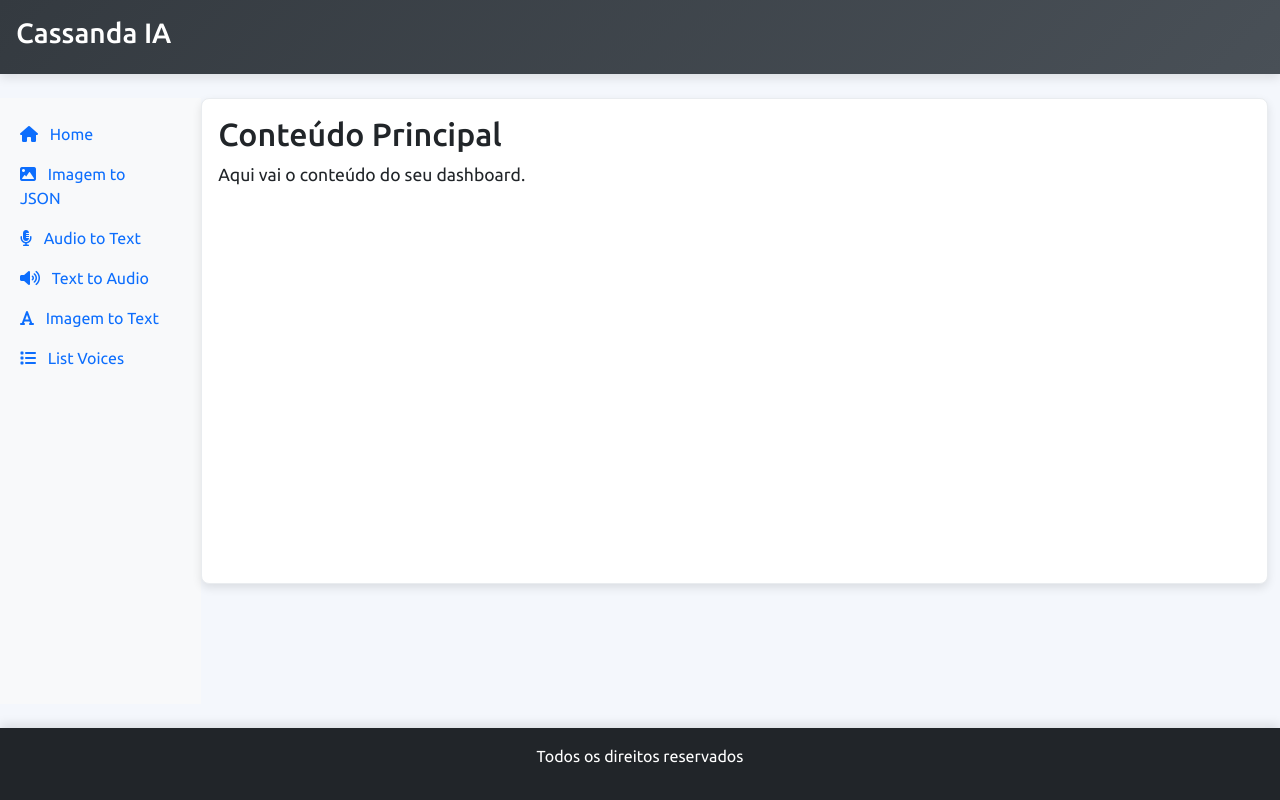
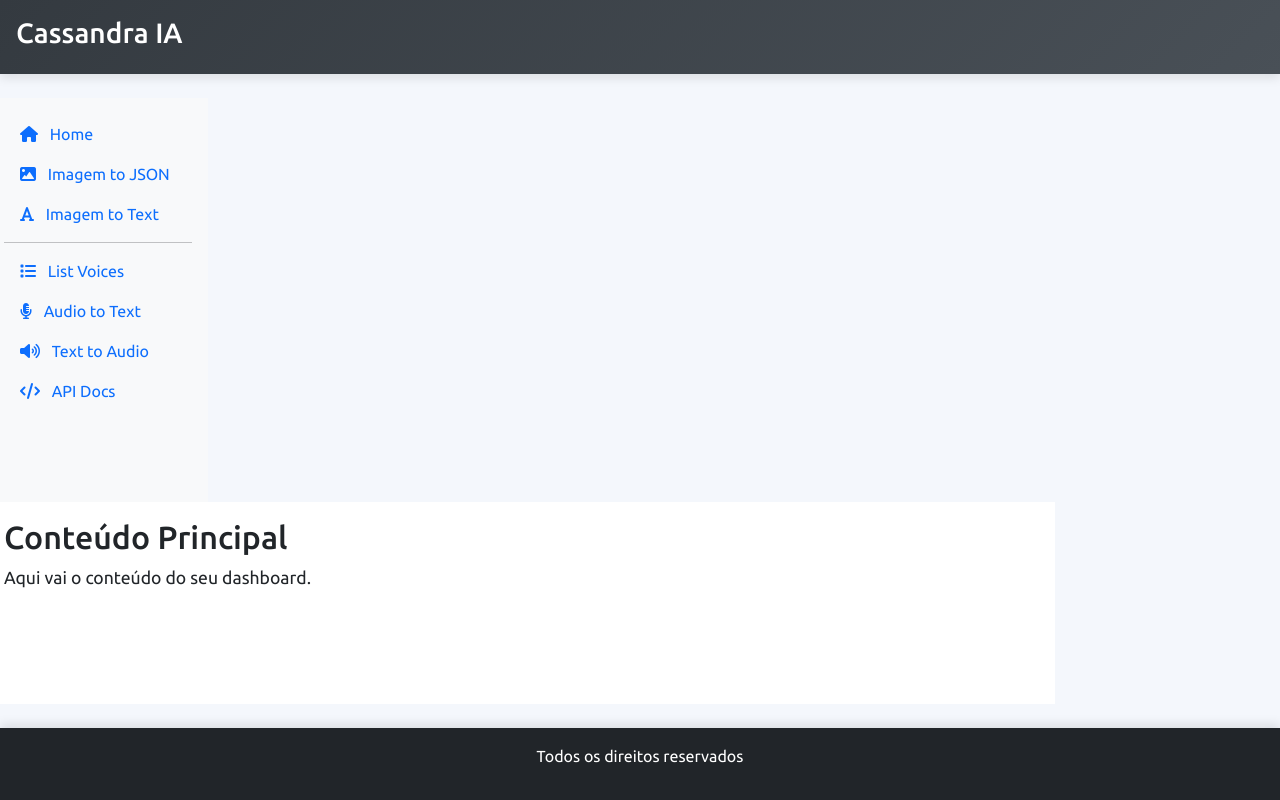
Before and after one commit to jhowbhz/machine-learning-api, a Flask app: page / in a window 1280 px wide. Run offline with Flask 3, Linux system fonts and the light colour scheme.

Commit message:
fix: template and readme name

```diff
--- a/app/static/style.css
+++ b/app/static/style.css
@@ -50,14 +50,9 @@
 
 /* Conteúdo principal com borda sutil e melhorias visuais */
 main {
-    height: calc(100% - 120px);
     overflow-y: auto;
     padding: 30px;
     background-color: #fff;
-    border-radius: 8px;
-    box-shadow: 0 4px 10px rgba(0, 0, 0, 0.1);
-    border: 1px solid #e9ecef; /* Adicionei uma borda sutil */
-    animation: fadeIn 0.3s ease-in-out; /* Tornei a animação mais rápida */
 }
 
 /* Estilização de textos no main */
--- a/app/templates/layout/header.html
+++ b/app/templates/layout/header.html
@@ -1,3 +1,3 @@
 <header class="bg-dark text-white p-3 mb-4">
-    <h3> <a href="/" target="_self" class="text-white text-decoration-none"> Cassanda IA</a> </h3>
+    <h3> <a href="/" target="_self" class="text-white text-decoration-none"> Cassandra IA</a> </h3>
 </header>
--- a/app/templates/layout/sidebar.html
+++ b/app/templates/layout/sidebar.html
@@ -1,4 +1,4 @@
-<aside class="col-md-2 bg-light p-3">
+<aside class="bg-light p-3" style="max-width: 220px;">
     <ul class="nav flex-column">
         <li class="nav-item">
             <a class="nav-link active" href="/">
@@ -8,6 +8,17 @@
         <li class="nav-item">
             <a class="nav-link active" href="/image-to-json">
                 <i class="fa fa-image me-2"></i> Imagem to JSON
+            </a>
+        </li>
+        <li class="nav-item">
+            <a class="nav-link" href="/image-to-text">
+                <i class="fa fa-font me-2"></i> Imagem to Text
+            </a>
+        </li>
+        <hr class="dropdown-divider">
+        <li class="nav-item">
+            <a class="nav-link" href="/voices">
+                <i class="fa fa-list me-2"></i> List Voices
             </a>
         </li>
         <li class="nav-item">
@@ -21,13 +32,8 @@
             </a>
         </li>
         <li class="nav-item">
-            <a class="nav-link" href="/image-to-text">
-                <i class="fa fa-font me-2"></i> Imagem to Text
-            </a>
-        </li>
-        <li class="nav-item">
-            <a class="nav-link" href="/voices">
-                <i class="fa fa-list me-2"></i> List Voices
+            <a class="nav-link" href="http://localhost:8000/docs">
+                <i class="fa fa-code me-2"></i> API Docs
             </a>
         </li>
     </ul>
```
